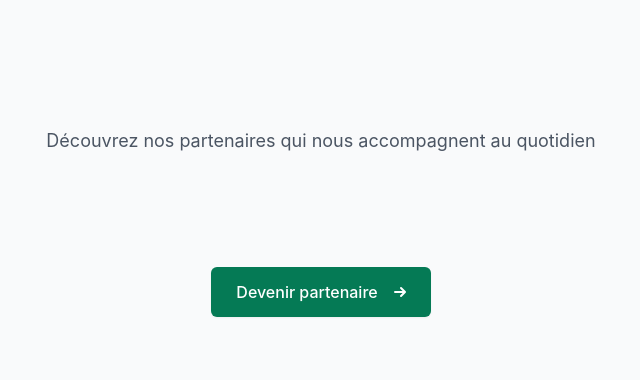
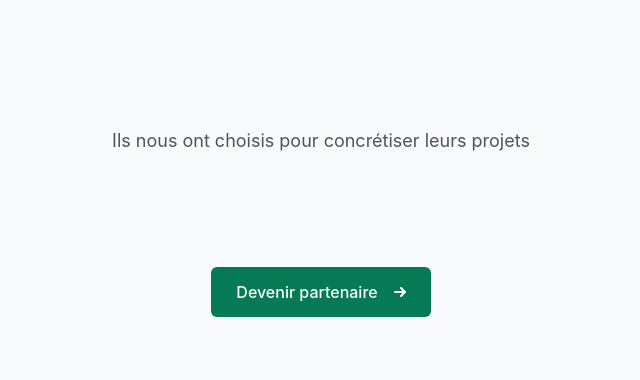
Before and after one commit to olivierAsyst/eris_ltd_webpack, a Symfony app: template templates/home/index.html.twig in a window 1280 px wide. Shown: the part 3619-3999 px from the top of the page, without its empty margins (319-959 px from the left). Run offline with Twig, Linux system fonts and the light colour scheme; the template is opened without the code that fills it, so the values that code supplies are empty; some libraries are stand-ins or nearby versions; some web fonts are replaced.

Commit message:
fix text in bottom of home page

```diff
--- a/templates/_partials/_footer.html.twig
+++ b/templates/_partials/_footer.html.twig
@@ -50,7 +50,7 @@
         <span class="hidden md:block">•</span>
         <div class="flex items-center">
           <span>Conçu et développé par</span>
-          <a href="https://wa.me/243999644254" class="flex items-center ml-1 text-green-600 hover:text-green-700 transition-colors">
+          <a href="https://wa.me/243999644524" class="flex items-center ml-1 text-green-600 hover:text-green-700 transition-colors">
             <svg class="w-4 h-4 mr-1" aria-hidden="true" xmlns="http://www.w3.org/2000/svg" fill="none" viewBox="0 0 24 24">
               <path fill="currentColor" fill-rule="evenodd" d="M12 4a8 8 0 0 0-6.895 12.06l.569.718-.697 2.359 2.32-.648.379.243A8 8 0 1 0 12 4ZM2 12C2 6.477 6.477 2 12 2s10 4.477 10 10-4.477 10-10 10a9.96 9.96 0 0 1-5.016-1.347l-4.948 1.382 1.426-4.829-.006-.007-.033-.055A9.958 9.958 0 0 1 2 12Z" clip-rule="evenodd"/>
               <path fill="currentColor" d="M16.735 13.492c-.038-.018-1.497-.736-1.756-.83a1.008 1.008 0 0 0-.34-.075c-.196 0-.362.098-.49.291-.146.217-.587.732-.723.886-.018.02-.042.045-.057.045-.013 0-.239-.093-.307-.123-1.564-.68-2.751-2.313-2.914-2.589-.023-.04-.024-.057-.024-.057.005-.021.058-.074.085-.101.08-.079.166-.182.249-.283l.117-.14c.121-.14.175-.25.237-.375l.033-.066a.68.68 0 0 0-.02-.64c-.034-.069-.65-1.555-.715-1.711-.158-.377-.366-.552-.655-.552-.027 0 0 0-.112.005-.137.005-.883.104-1.213.311-.35.22-.94.924-.94 2.16 0 1.112.705 2.162 1.008 2.561l.041.06c1.161 1.695 2.608 2.951 4.074 3.537 1.412.564 2.081.63 2.461.63.16 0 .288-.013.4-.024l.072-.007c.488-.043 1.56-.599 1.804-1.276.192-.534.243-1.117.115-1.329-.088-.144-.239-.216-.43-.308Z"/>
--- a/templates/home/index.html.twig
+++ b/templates/home/index.html.twig
@@ -491,7 +491,7 @@
       <h2 class="mb-4 text-4xl md:text-5xl font-extrabold bg-gradient-to-r from-green-700 to-green-500 text-transparent bg-clip-text dark:from-green-500 dark:to-green-300">
         Ils nous font confiance
       </h2>
-      <p class="text-lg text-gray-600 dark:text-gray-400">Découvrez nos partenaires qui nous accompagnent au quotidien</p>
+      <p class="text-lg text-gray-600 dark:text-gray-400">Ils nous ont choisis pour concrétiser leurs projets</p>
     </div>
 
     <!-- Grille des partenaires -->
```
